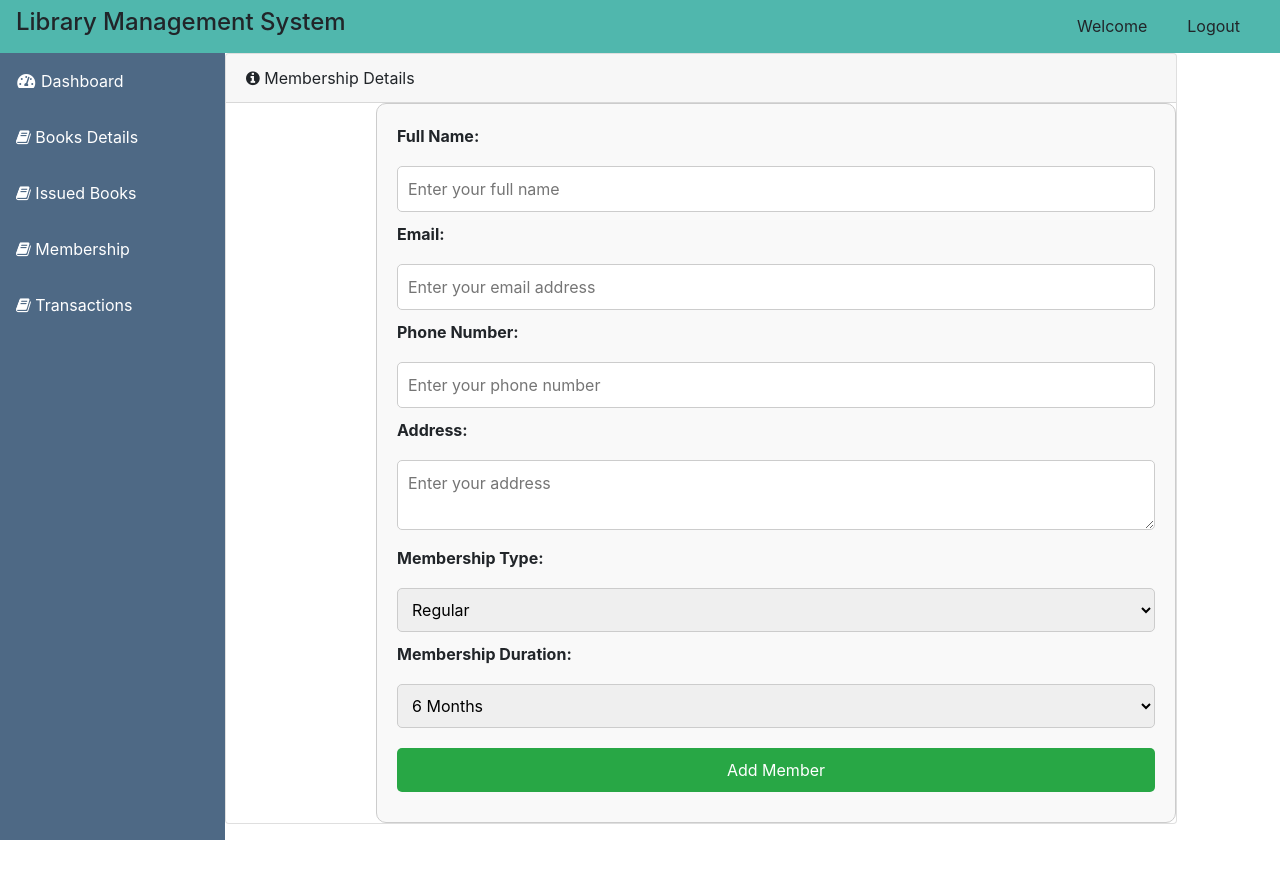
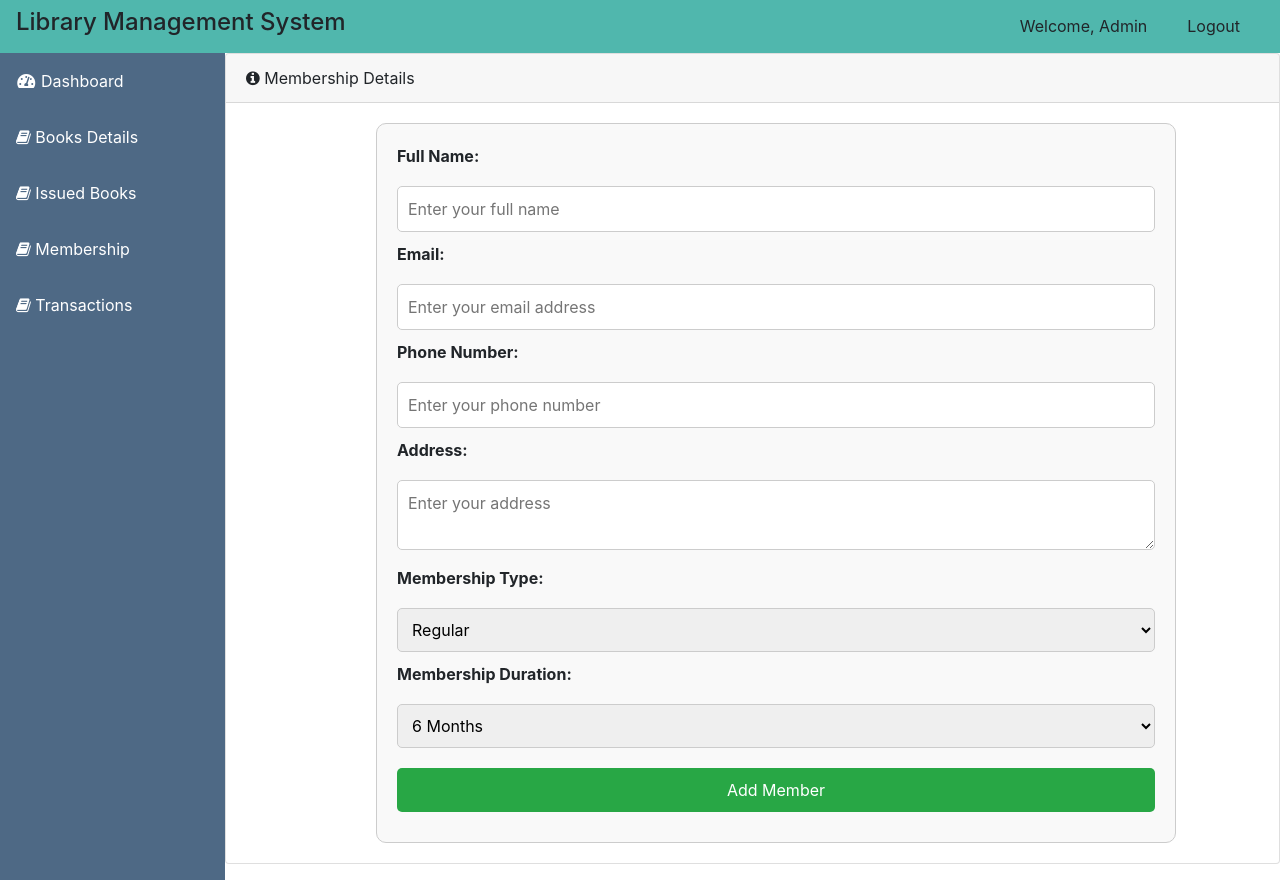
Before and after one commit to shivi0204/library-management-system, a PHP site: page /membership.php in a window 1280 px wide. Before the commit the page ends 840 px from the top, so only its background shows below. Run offline with PHP 8.4, Linux system fonts and the light colour scheme; a user stored in the database is signed in; some libraries are stand-ins or nearby versions.

Commit message:
Update membership.php

```diff
--- a/membership.php
+++ b/membership.php
@@ -1,10 +1,11 @@
 <?php
 session_start();
 include('connection.php');
+$name = $_SESSION['user_name'];
+$ids = $_SESSION['id'];
 $success = false;
 if ($_SERVER["REQUEST_METHOD"] == "POST") {
     // Retrieve form data
-    $name = $_POST['name'];
     $email = $_POST['email'];
     $phone = $_POST['phone'];
     $address = $_POST['address'];
@@ -75,8 +76,11 @@
   <link href="http://ajax.googleapis.com/ajax/libs/jqueryui/1.8.9/themes/base/jquery-ui.css" rel="stylesheet" />
   <style>
   form {
-            width: 800px;
+    width: 800px;
+            margin-top: 20px;
+            margin-bottom: 20px;
             margin-left: 150px;
+            margin-right: 170px;
             padding: 20px;
             border: 1px solid #ccc;
             border-radius: 10px;
@@ -113,8 +117,8 @@
 
 
   <formi class="d-none d-md-inline-block form-inline ml-auto mr-0 mr-md-3 my-2 my-md-0">
-   <span >Welcome </span>
-  </formi>
+     <span >Welcome, <?php echo $name; ?></span>
+    </formi>
 
   <!-- Navbar -->
   <ul class="navbar-nav ml-auto ml-md-0">
```
